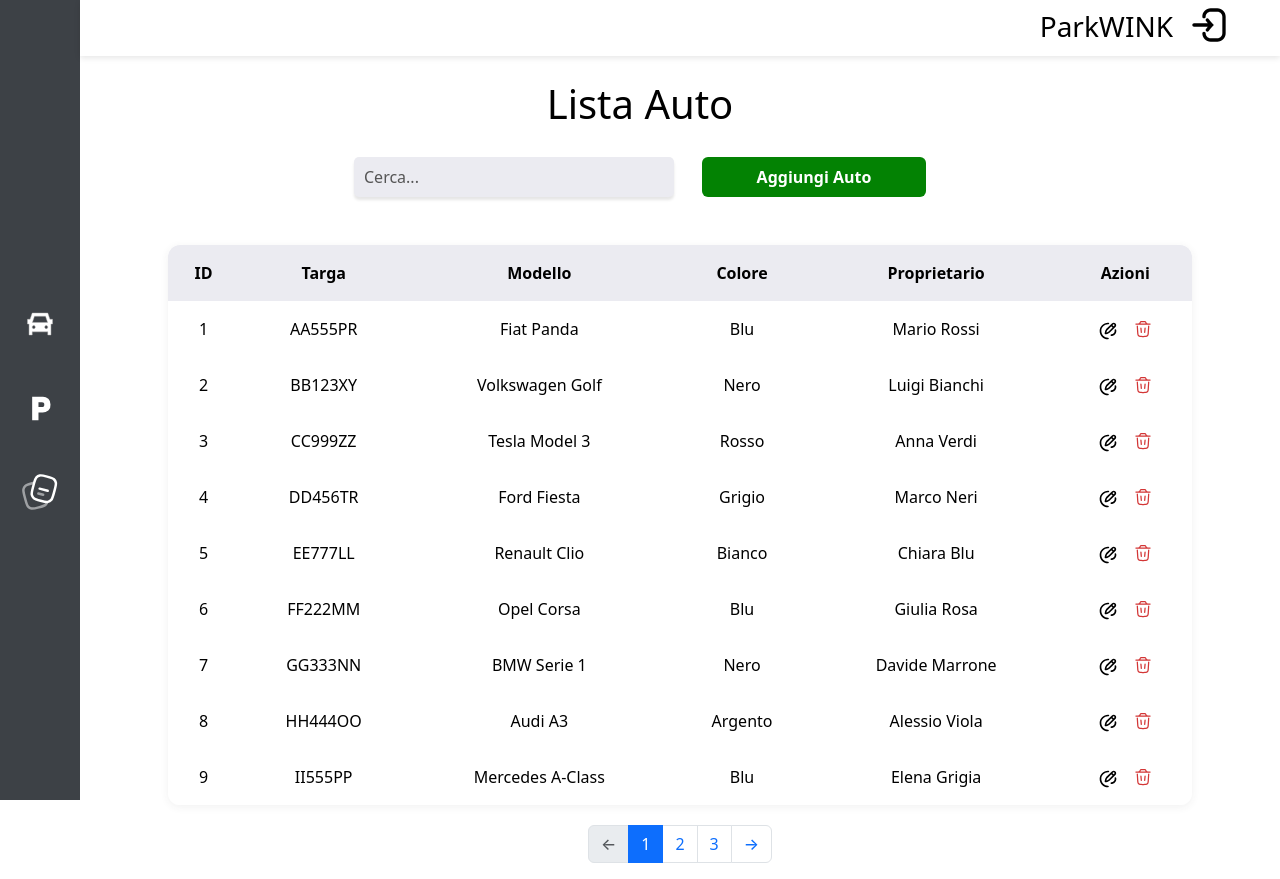
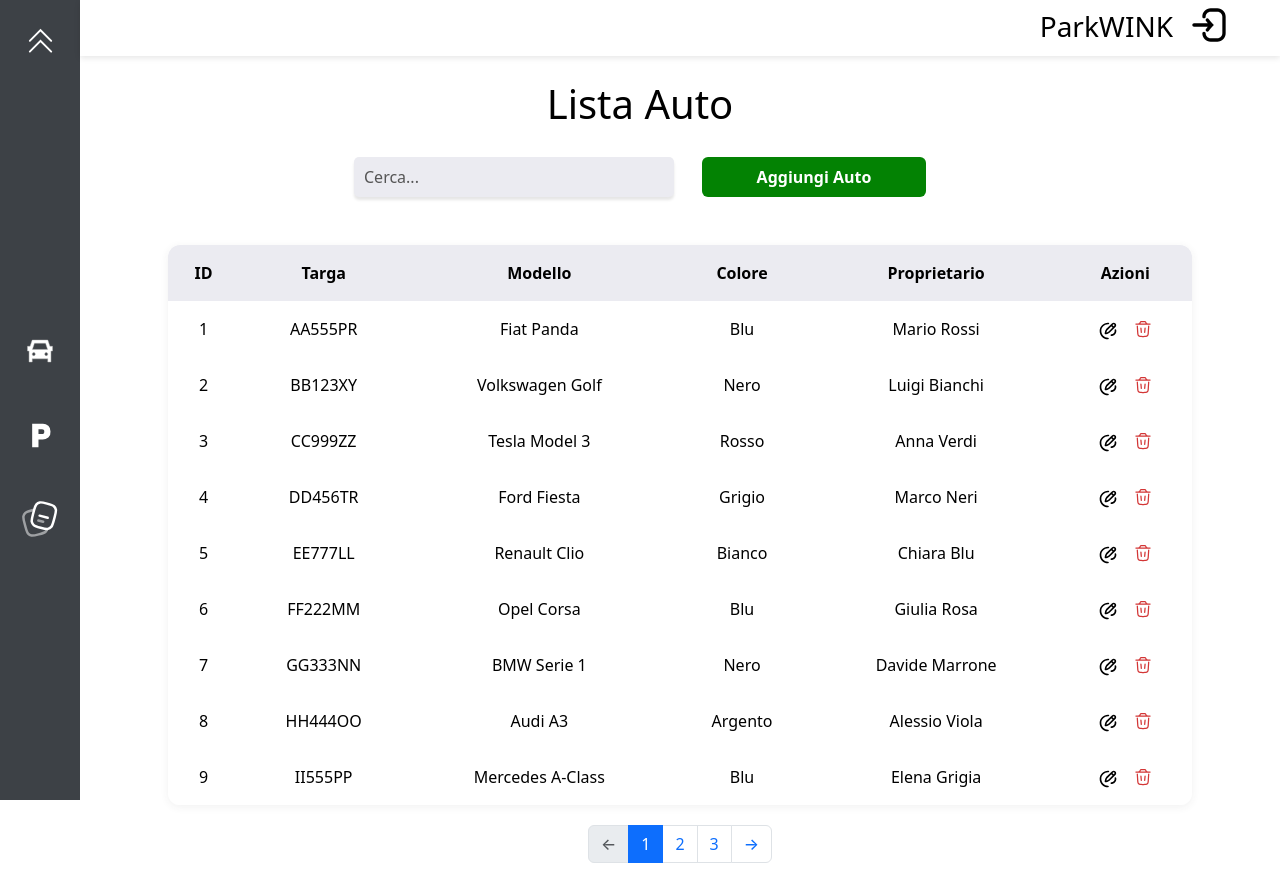
Before and after one commit to AleMochiOnori/parkWink, a React (Vite) app: page / in a window 1280 px wide. Built offline with nearby package versions, Linux system fonts and the light colour scheme; data requests are answered from the project's data file.

Commit message:
added svg

```diff
--- a/src/components/Common/Sidebar/SideBar.tsx
+++ b/src/components/Common/Sidebar/SideBar.tsx
@@ -4,11 +4,12 @@ import "./sideBar.css";
 
 
 const SideBar = () => {
-
   return (
     <div className="sideBar-container">
       <div className="top-content">
-        <p></p>
+        <div className="outer_top">
+          <div className="collapseSvg"></div>
+        </div>
       </div>
 
       <div className="middle-content">
--- a/src/components/Common/Sidebar/sideBar.css
+++ b/src/components/Common/Sidebar/sideBar.css
@@ -69,3 +69,26 @@
     width: 40px;
     height: 40px;
 }
+
+.collapseSvg{
+    background-image: url("/src/assets/Collapse.svg");
+    background-size: cover;
+    width: 35px;
+    height: 35px;
+}
+
+
+.outer_top{
+    background-color: #3d4146;
+    width: 60px;
+    height: 60px;
+    display: grid;
+    place-items: center;
+    margin-top: 10px;
+}
+
+.outer_top:hover{
+    background-color: #4e4f50;
+    cursor: pointer;
+    border-radius: 10px;
+}
```
Also changed, not shown: src/assets/Collapse.svg (added).
